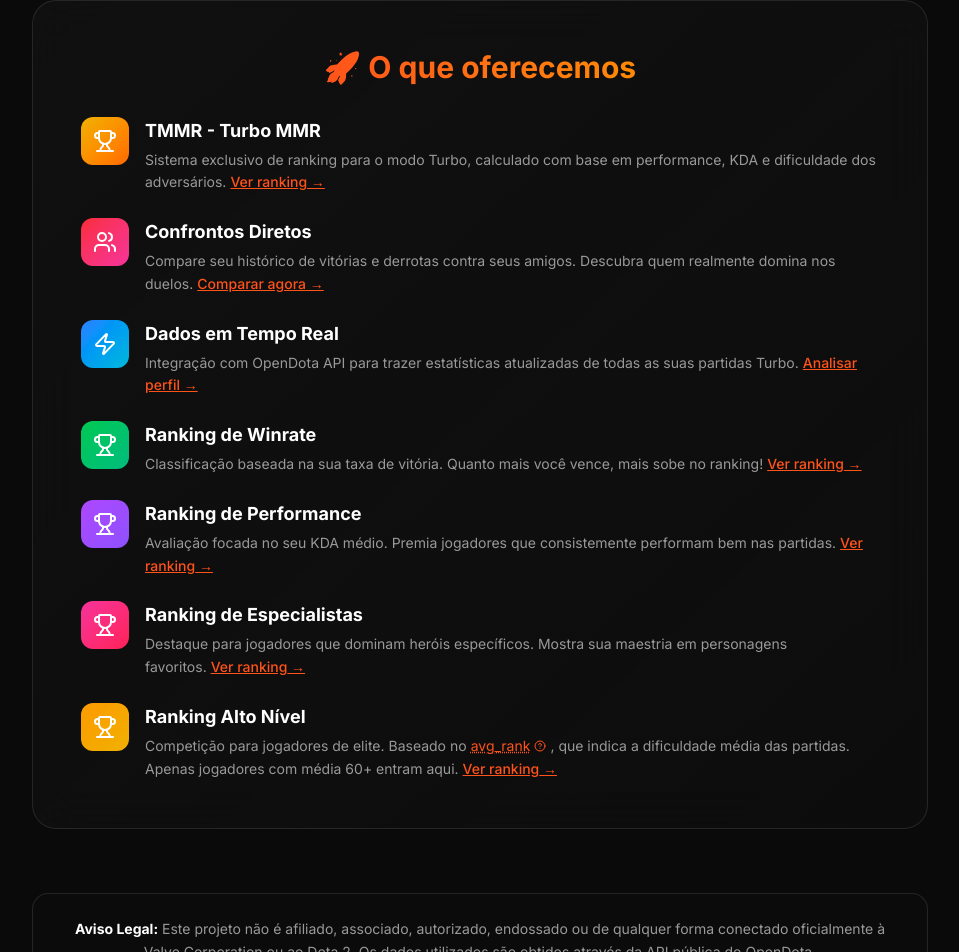
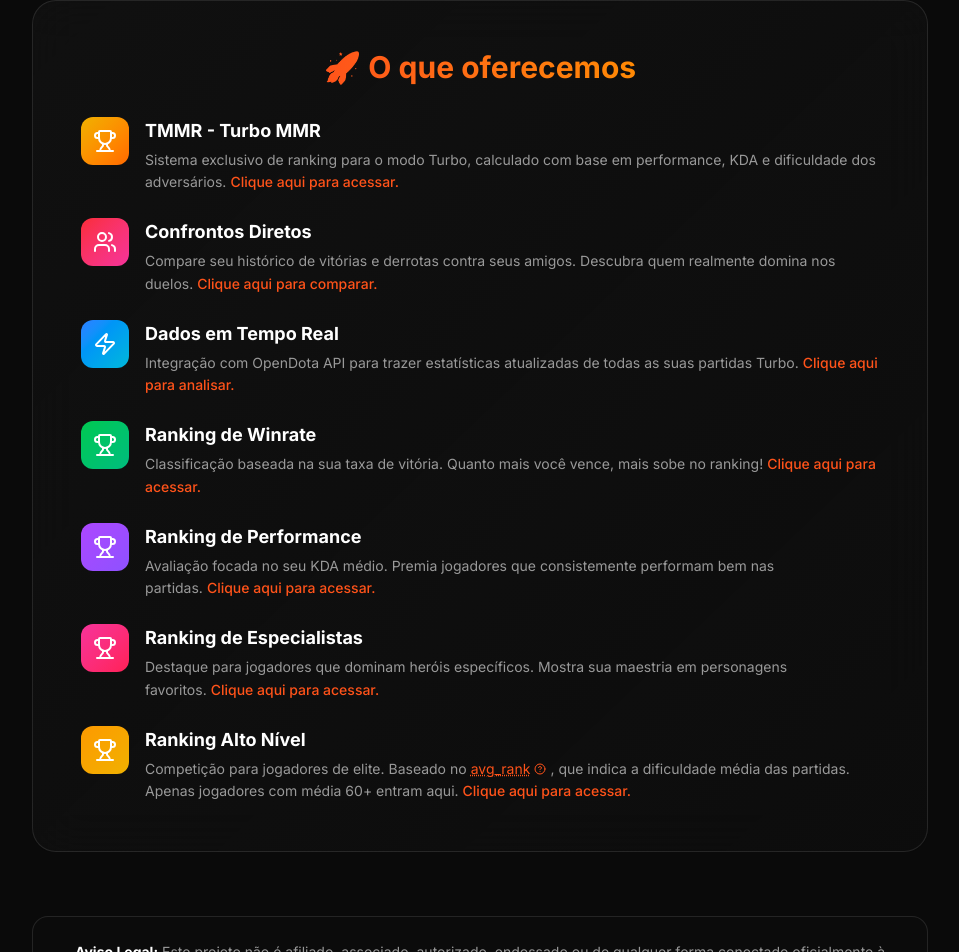
Before and after one commit to laaridev/dota2turbo-mmr, a Next.js app: page /about in a window 1280 px wide. Shown: the part 989-1941 px from the top of the page, without its empty margins (160-1119 px from the left). Built offline with nearby package versions, Linux system fonts and the light colour scheme.

Commit message:
ui: simplify feature links - remove underline/arrow, use 'Clique aqui para'

```diff
--- a/app/about/page.tsx
+++ b/app/about/page.tsx
@@ -12,7 +12,7 @@ const features = [
         description: 'Sistema exclusivo de ranking para o modo Turbo, calculado com base em performance, KDA e dificuldade dos adversários.',
         gradient: 'from-yellow-500 to-orange-500',
         link: '/leaderboard',
-        linkText: 'Ver ranking'
+        linkText: 'Clique aqui para acessar.'
     },
     {
         icon: Users,
@@ -20,7 +20,7 @@ const features = [
         description: 'Compare seu histórico de vitórias e derrotas contra seus amigos. Descubra quem realmente domina nos duelos.',
         gradient: 'from-red-500 to-pink-500',
         link: '/rivalry',
-        linkText: 'Comparar agora'
+        linkText: 'Clique aqui para comparar.'
     },
     {
         icon: Zap,
@@ -28,7 +28,7 @@ const features = [
         description: 'Integração com OpenDota API para trazer estatísticas atualizadas de todas as suas partidas Turbo.',
         gradient: 'from-blue-500 to-cyan-500',
         link: '/',
-        linkText: 'Analisar perfil'
+        linkText: 'Clique aqui para analisar.'
     },
     {
         icon: Trophy,
@@ -36,7 +36,7 @@ const features = [
         description: 'Classificação baseada na sua taxa de vitória. Quanto mais você vence, mais sobe no ranking!',
         gradient: 'from-green-500 to-emerald-500',
         link: '/leaderboard?mode=winrate',
-        linkText: 'Ver ranking'
+        linkText: 'Clique aqui para acessar.'
     },
     {
         icon: Trophy,
@@ -44,7 +44,7 @@ const features = [
         description: 'Avaliação focada no seu KDA médio. Premia jogadores que consistemente performam bem nas partidas.',
         gradient: 'from-purple-500 to-violet-500',
         link: '/leaderboard?mode=performance',
-        linkText: 'Ver ranking'
+        linkText: 'Clique aqui para acessar.'
     },
     {
         icon: Trophy,
@@ -52,7 +52,7 @@ const features = [
         description: 'Destaque para jogadores que dominam heróis específicos. Mostra sua maestria em personagens favoritos.',
         gradient: 'from-pink-500 to-rose-500',
         link: '/leaderboard?mode=specialist',
-        linkText: 'Ver ranking'
+        linkText: 'Clique aqui para acessar.'
     },
     {
         icon: Trophy,
@@ -64,7 +64,7 @@ const features = [
         descriptionAfter: ', que indica a dificuldade média das partidas. Apenas jogadores com média 60+ entram aqui.',
         gradient: 'from-amber-500 to-yellow-500',
         link: '/leaderboard?mode=pro',
-        linkText: 'Ver ranking'
+        linkText: 'Clique aqui para acessar.'
     }
 ];
 
@@ -202,9 +202,9 @@ export default function AboutPage() {
                                             {(feature as any).link && (
                                                 <Link
                                                     href={(feature as any).link}
-                                                    className="ml-1 text-primary hover:text-primary/80 underline font-medium"
+                                                    className="ml-1 text-primary hover:text-primary/80 font-medium"
                                                 >
-                                                    {(feature as any).linkText} →
+                                                    {(feature as any).linkText}
                                                 </Link>
                                             )}
                                         </p>
```
